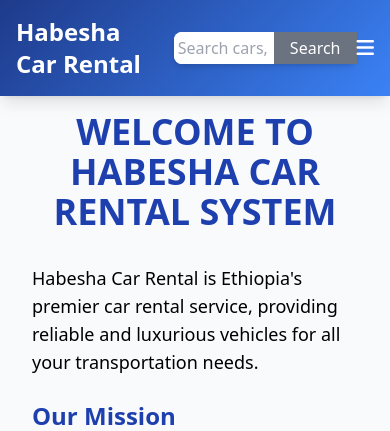
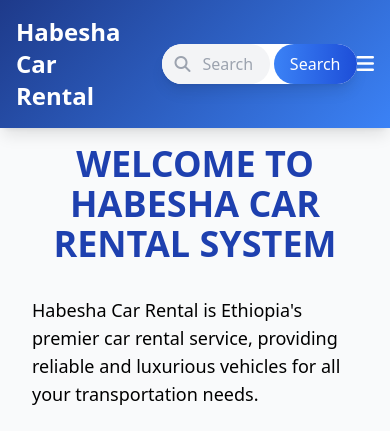
Before and after one commit to practicmakesperfact/Car-rental-system, a Django app: page /about/ in a window 390 px wide. Shown: the top 431 px of the page. Run offline with Django 5.2, Linux system fonts and the light colour scheme; a user stored in the database is signed in; some libraries are stand-ins or nearby versions.

Commit message:
make responsive and functional  mobile menu navbars

```diff
--- a/rental/templates/rental/base.html
+++ b/rental/templates/rental/base.html
@@ -6,9 +6,15 @@
     <meta name="viewport" content="width=device-width, initial-scale=1.0">
     <title>Habesha Car Rental</title>
     <script src="https://cdn.tailwindcss.com"></script>
+    <script>
+        if (!window.tailwind) {
+            document.write('<link rel="stylesheet" href="{% static 'css/tailwind.min.css' %}">');
+        }
+    </script>
     <link rel="stylesheet" href="https://cdnjs.cloudflare.com/ajax/libs/font-awesome/6.2.1/css/all.min.css"
           integrity="sha512-MV7K8+y+gLIBoVD59lQIYicR65iaqukzvf/nwasF0nqhPay5w/9lJmVM2hMDcnK1OnMGCdVK+iQrJ7lzPJQd1w=="
           crossorigin="anonymous" referrerpolicy="no-referrer" />
+    <link rel="stylesheet" href="{% static 'css/fontawesome.min.css' %}" media="none" onload="this.media='all'">
     <link rel="stylesheet" href="https://cdnjs.cloudflare.com/ajax/libs/aos/2.3.4/aos.css">
     <link rel="stylesheet" href="{% static 'css/base.css' %}">
     <script src="https://cdnjs.cloudflare.com/ajax/libs/aos/2.3.4/aos.js"></script>
@@ -23,11 +29,14 @@
                     </a>
                     <!-- Search Bar -->
                     <form method="GET" action="{% url 'car_list' %}" class="flex">
-                        <div class="btn-container flex items-center bg-white rounded-lg shadow-md">
+                        <div class="relative flex items-center bg-white rounded-full shadow-lg transition-all duration-300 hover:shadow-xl min-w-0">
+                            <span class="absolute left-3 text-gray-400">
+                                <i class="fas fa-search"></i>
+                            </span>
                             <input type="text" name="search" placeholder="Search cars, locations..."
-                                   class="search-input text-gray-800 p-1 outline-none rounded-lg sm:w-64 w-full"
+                                   class="search-input text-gray-800 pl-10 pr-4 py-2 outline-none rounded-full w-full sm:w-64 bg-gray-100 focus:bg-white focus:ring-2 focus:ring-blue-300 transition-colors duration-200"
                                    value="{{ request.GET.search }}" />
-                            <button type="submit" class="bg-gray-500 text-white px-4 py-1 hover:bg-gray-600">
+                            <button type="submit" class="bg-gradient-to-r from-blue-500 to-blue-700 text-white px-4 py-2 rounded-full ml-1 hover:from-blue-600 hover:to-blue-800 transition-colors duration-200">
                                 Search
                             </button>
                         </div>
@@ -36,7 +45,7 @@
 
                 <!-- Hamburger Menu Button for Mobile -->
                 <button id="menu-toggle" class="md:hidden text-white focus:outline-none">
-                    <i class="fas fa-bars text-xl"></i>
+                    <i id="menu-icon" class="fas fa-bars text-xl"></i>
                 </button>
 
                 <!-- Main Navigation and Dropdowns -->
@@ -90,8 +99,8 @@
     </nav>
 
     <!-- Mobile Menu -->
-    <div id="mobile-menu" class="md:hidden bg-gray-800 text-white fixed top-0 right-0 h-full transform translate-x-full transition-transform duration-300 ease-in-out z-50">
-        <div class="flex flex-col p-4 space-y-4 mt-16 w-max">
+    <div id="mobile-menu" class="md:hidden bg-gray-800 text-white z-50 hidden">
+        <div class="flex flex-col p-4 space-y-4 w-max">
             <a href="{% url 'home' %}" class="block py-2">Home</a>
             <a href="{% url 'about' %}" class="block py-2">About</a>
             <a href="{% url 'car_list' %}" class="block py-2">Available Cars</a>
@@ -171,29 +180,44 @@
     </footer>
 
     <script>
+        try {
             AOS.init({
                 duration: 800,
                 once: true,
                 offset: 100
             });
+        } catch (e) {
+            console.error('AOS initialization failed:', e);
+        }
 
         const menuToggle = document.getElementById('menu-toggle');
         const mobileMenu = document.getElementById('mobile-menu');
+        const menuIcon = document.getElementById('menu-icon');
         const dropdownButtons = document.querySelectorAll('.toggle-dropdown');
 
-        // Toggle mobile menu
+        if (menuToggle && mobileMenu && menuIcon) {
             menuToggle.addEventListener('click', () => {
-            mobileMenu.classList.toggle('translate-x-full');
-            mobileMenu.classList.toggle('translate-x-0');
+                const isOpen = !mobileMenu.classList.contains('hidden');
+                mobileMenu.classList.toggle('hidden');
+                // Toggle icon between hamburger and X
+                if (isOpen) {
+                    menuIcon.classList.remove('fa-times');
+                    menuIcon.classList.add('fa-bars');
+                } else {
+                    menuIcon.classList.remove('fa-bars');
+                    menuIcon.classList.add('fa-times');
+                }
             });
+        }
 
-        // Toggle dropdowns in mobile menu
         dropdownButtons.forEach(button => {
             button.addEventListener('click', () => {
                 const dropdownContent = button.nextElementSibling;
+                if (dropdownContent) {
                     dropdownContent.classList.toggle('hidden');
                     const arrow = button.textContent.includes('▼') ? '▼' : '▲';
                     button.textContent = button.textContent.replace(arrow, arrow === '▼' ? '▲' : '▼');
+                }
             });
         });
     </script>
```
Also changed, not shown: db.sqlite3. Lines whose indentation alone changed are shown as unchanged.
